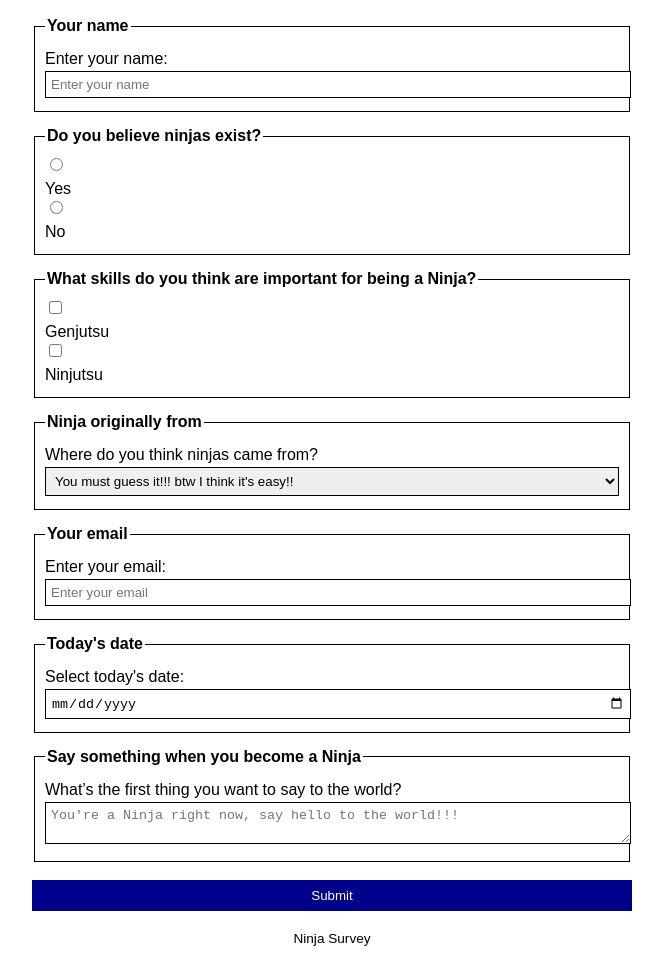
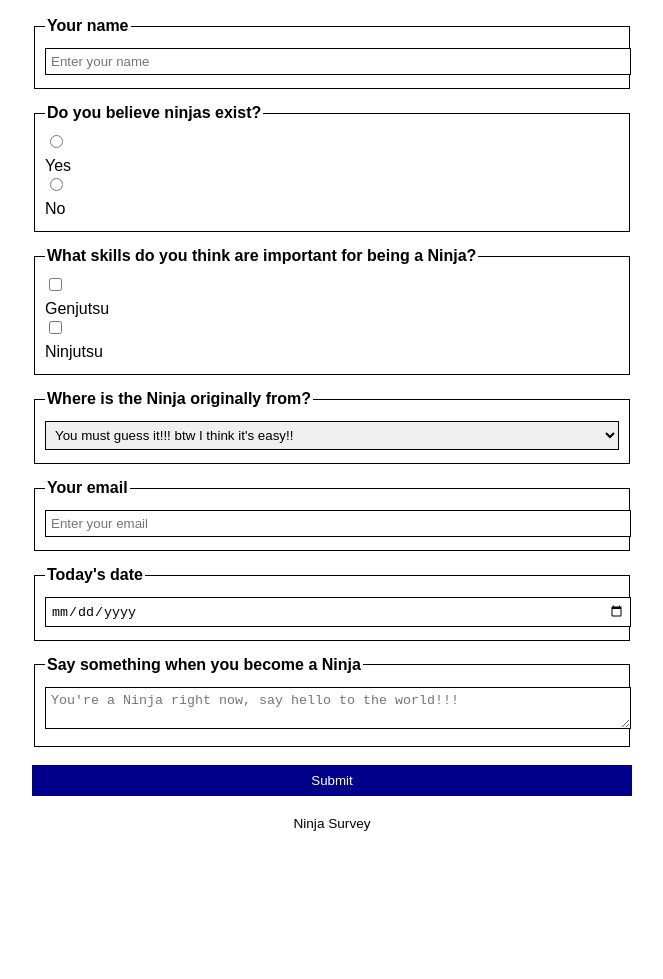
Before and after one commit to ydu6rrc/COMP-2230-Assignment-4, a plain HTML site: page index.html in a window 1280 px wide. Shown: the part 81-1060 px from the top of the page, without its empty margins (308-971 px from the left). After the commit the page ends 945 px from the top, so only its background shows below. Drawn offline with Linux system fonts and the light colour scheme.

Commit message:
Fixed duplex headers.

```diff
--- a/index.html
+++ b/index.html
@@ -15,7 +15,6 @@
       <form id="ninjaForm" action="https://httpbin.org/post" method="post">
         <fieldset>
           <legend>Your name</legend>
-          <label for="userName">Enter your name:</label>
           <input
             type="text"
             id="userName"
@@ -50,8 +49,7 @@
         </fieldset>
 
         <fieldset>
-          <legend>Ninja originally from</legend>
-          <label for="origin">Where do you think ninjas came from?</label>
+          <legend>Where is the Ninja originally from?</legend>
           <select id="origin" name="origin">
             <option value="guess">
               You must guess it!!! btw I think it's easy!!
@@ -65,7 +63,6 @@
 
         <fieldset>
           <legend>Your email</legend>
-          <label for="email">Enter your email:</label>
           <input
             type="email"
             id="email"
@@ -77,16 +74,12 @@
 
         <fieldset>
           <legend>Today's date</legend>
-          <label for="fillDate">Select today's date:</label>
           <input type="date" id="fillDate" name="fillDate" />
           <span class="error-message"></span>
         </fieldset>
 
         <fieldset>
           <legend>Say something when you become a Ninja</legend>
-          <label for="firstWords"
-            >What’s the first thing you want to say to the world?</label
-          >
           <textarea
             id="firstWords"
             name="firstWords"
```
